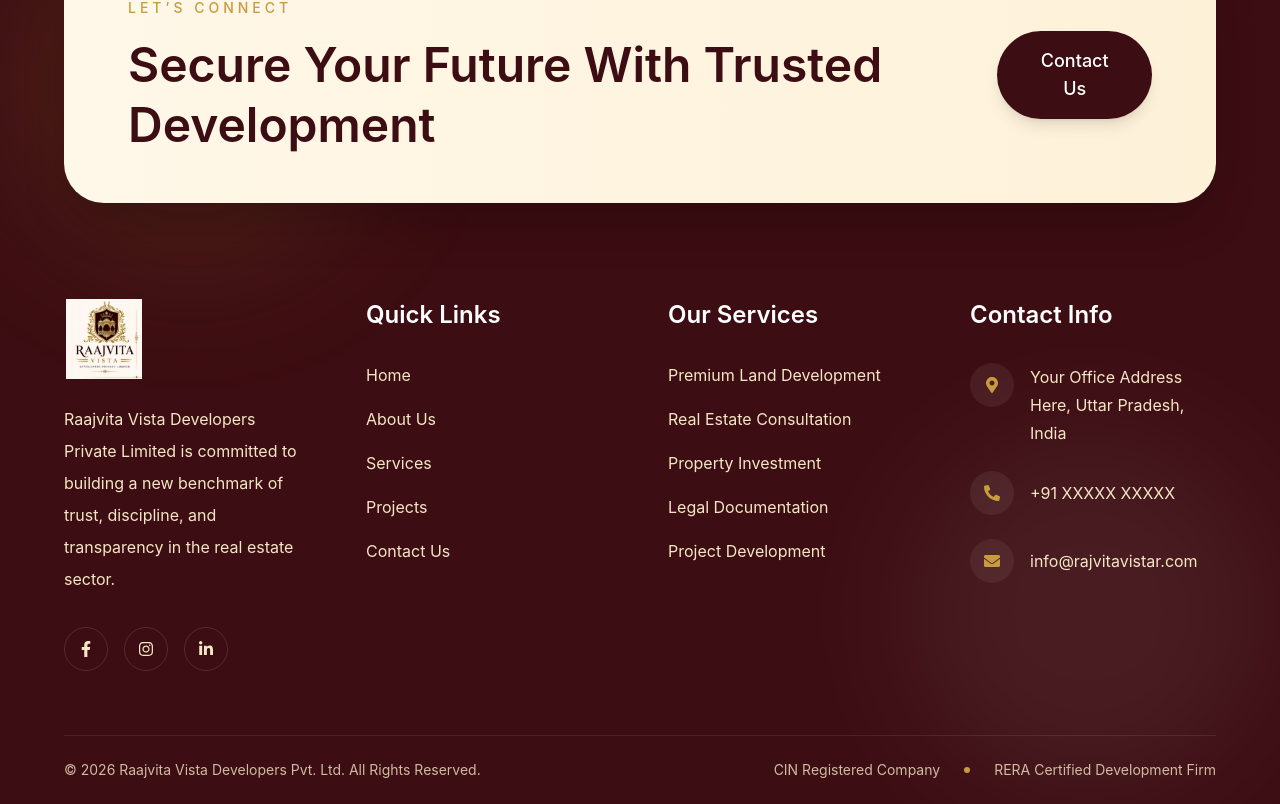
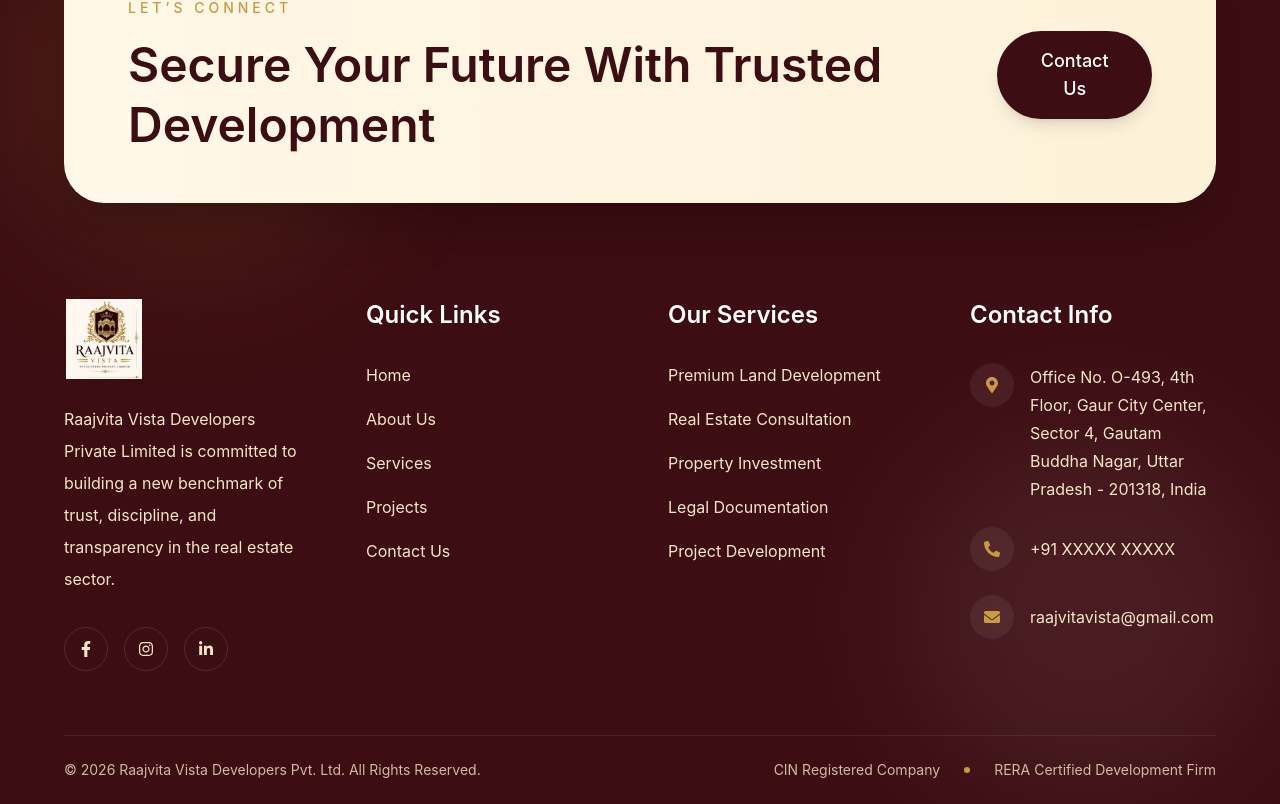
Before and after one commit to mndev2019/raajvita, a React (Vite) app: page / in a window 1280 px wide. Shown: the part 10560-11364 px from the top of the page. Built offline with nearby package versions, Linux system fonts and the light colour scheme.

Commit message:
change address email in footer section

```diff
--- a/src/Layout/Footer.jsx
+++ b/src/Layout/Footer.jsx
@@ -173,10 +173,11 @@
                     <FaMapMarkerAlt />
                   </div>
 
-                  <p className="text-[#f5e6c5] leading-7">
-                    Your Office Address Here,
-                    Uttar Pradesh, India
-                  </p>
+                 <p className="text-[#f5e6c5] leading-7">
+  Office No. O-493, 4th Floor, Gaur City Center,
+  Sector 4, Gautam Buddha Nagar,
+  Uttar Pradesh - 201318, India
+</p>
                 </div>
 
                 <div className="flex items-center gap-4">
@@ -195,9 +196,8 @@
                   <div className="w-11 h-11 rounded-full bg-[#ffffff10] flex items-center justify-center text-[#c89b3c] shrink-0">
                     <FaEnvelope />
                   </div>
-
                   <p className="text-[#f5e6c5]">
-                    info@rajvitavistar.com
+                    raajvitavista@gmail.com
                   </p>
                 </div>
               </div>
```
